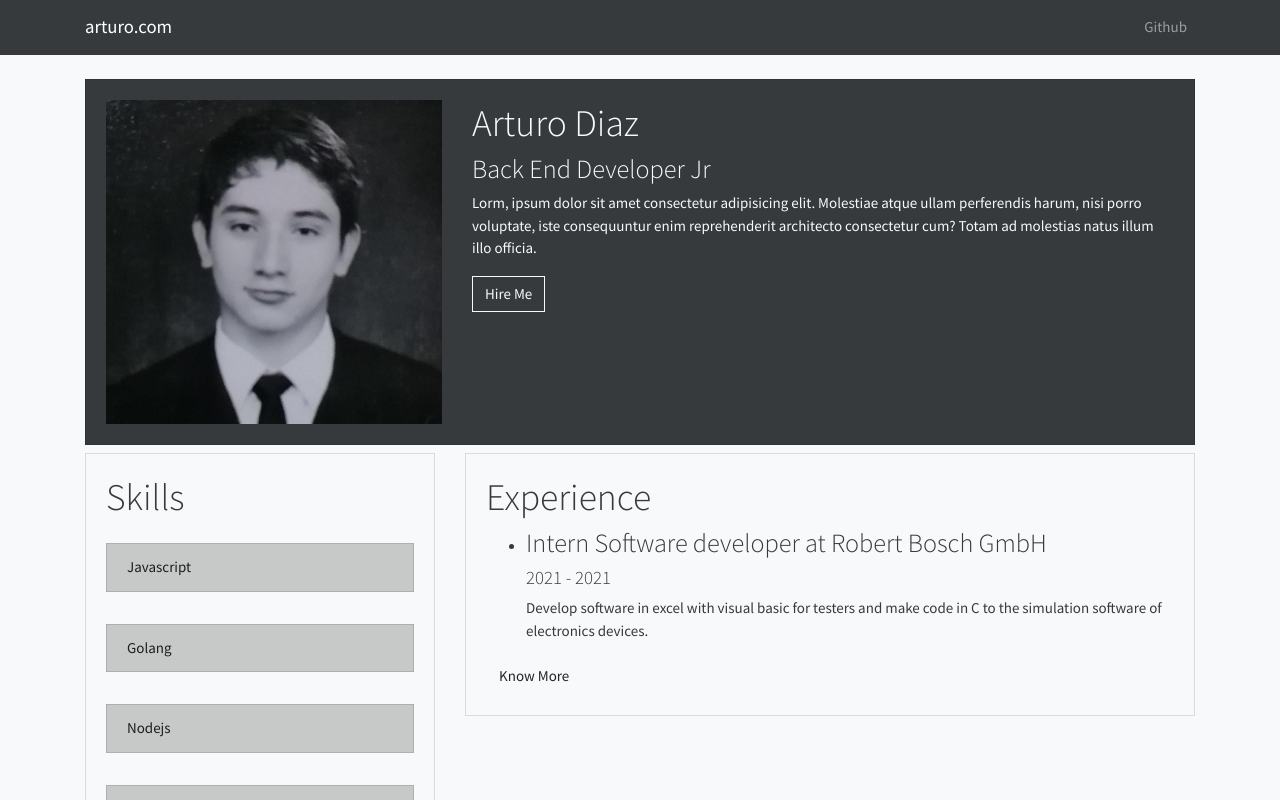
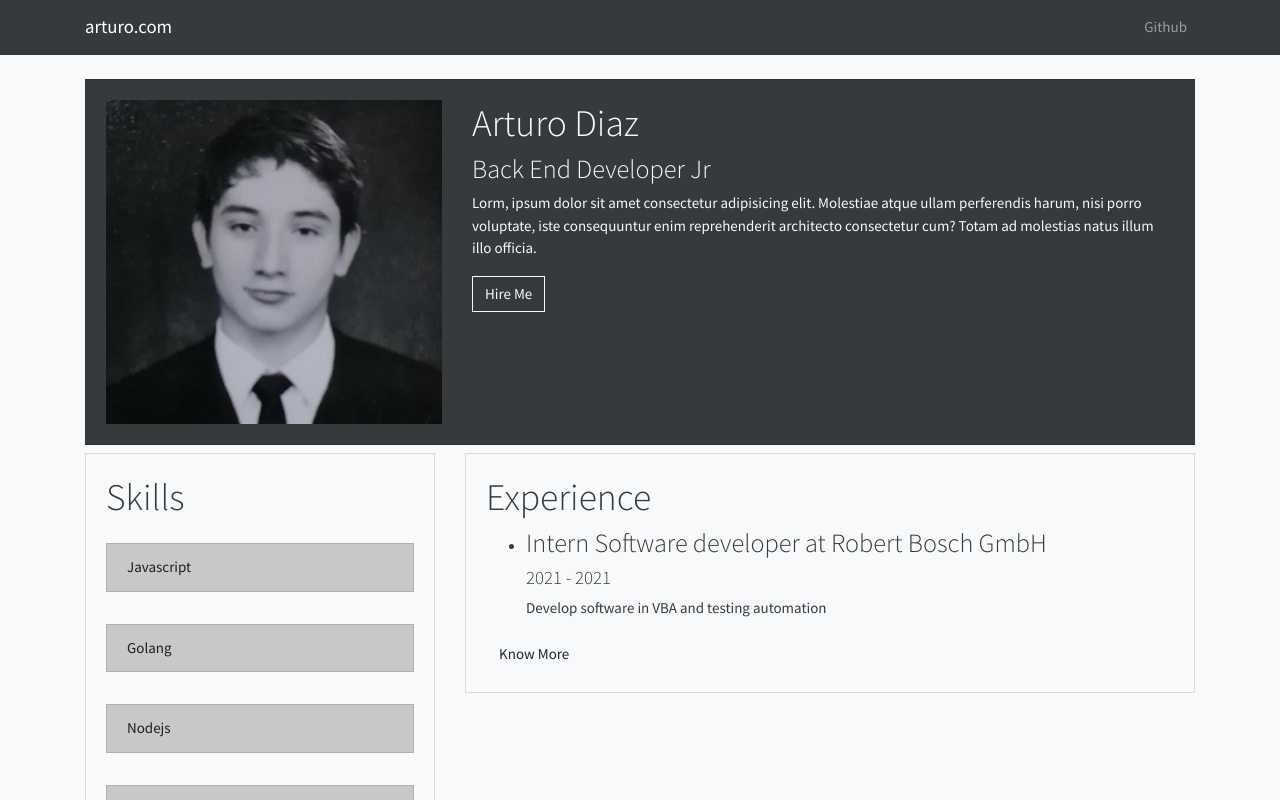
Before and after one commit to arturodiaz777/Portfolio, a Next.js app: page / in a window 1280 px wide. Shown: the top 800 px of the page. Built offline with nearby package versions, Linux system fonts and the light colour scheme; a small style sheet from the web is missing.

Commit message:
8thcommit

```diff
--- a/pages/index.js
+++ b/pages/index.js
@@ -66,7 +66,7 @@ const Index = () => (
                     {from} {to ? `- ${to}` : "- current"}
                   </h5>
                   <p>
-                  Develop software in excel with visual basic for testers and make code in C to the  simulation software of electronics devices.
+                  Develop software in VBA and testing automation
                   </p>
                 </li>
               ))}
```
